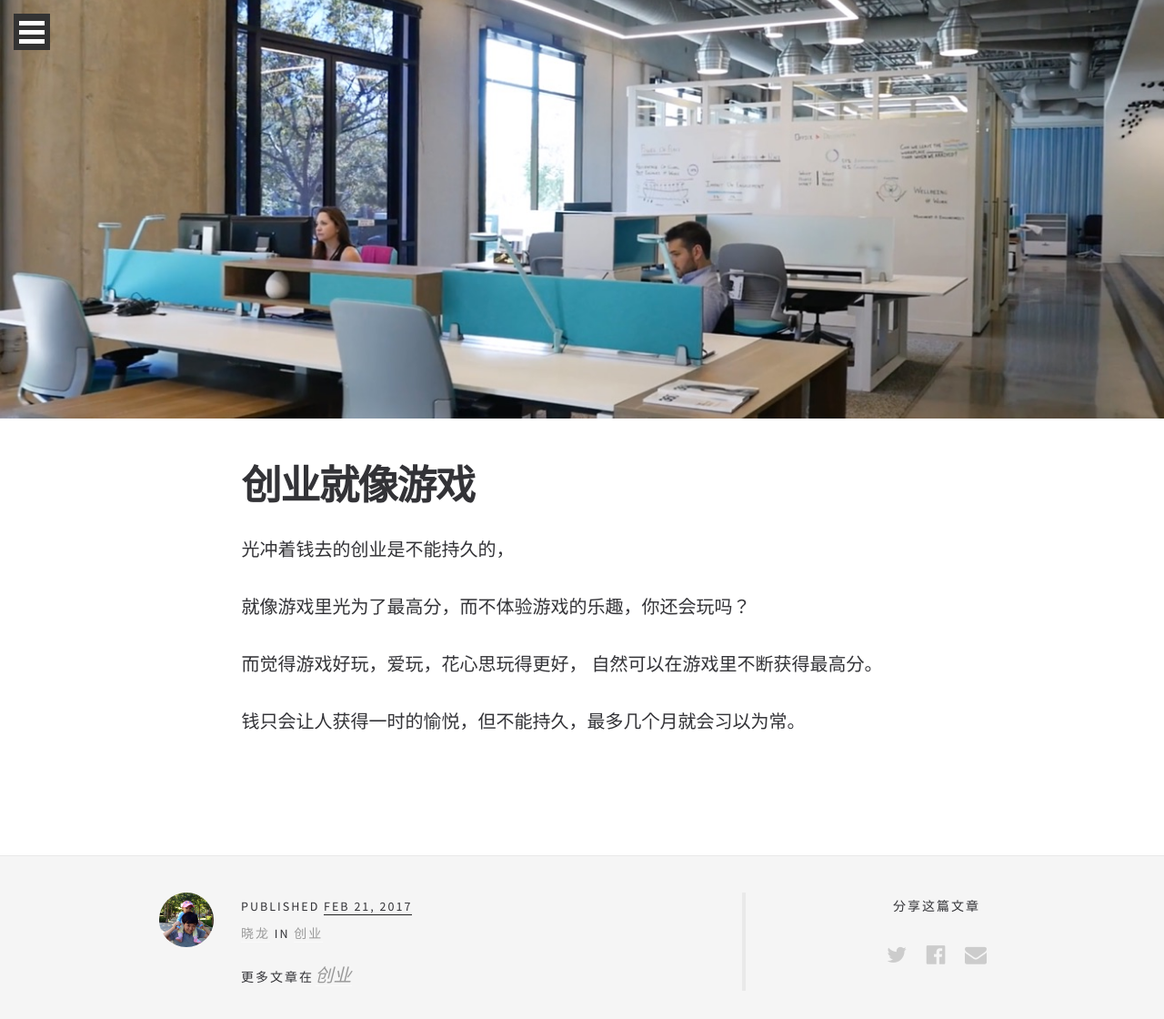
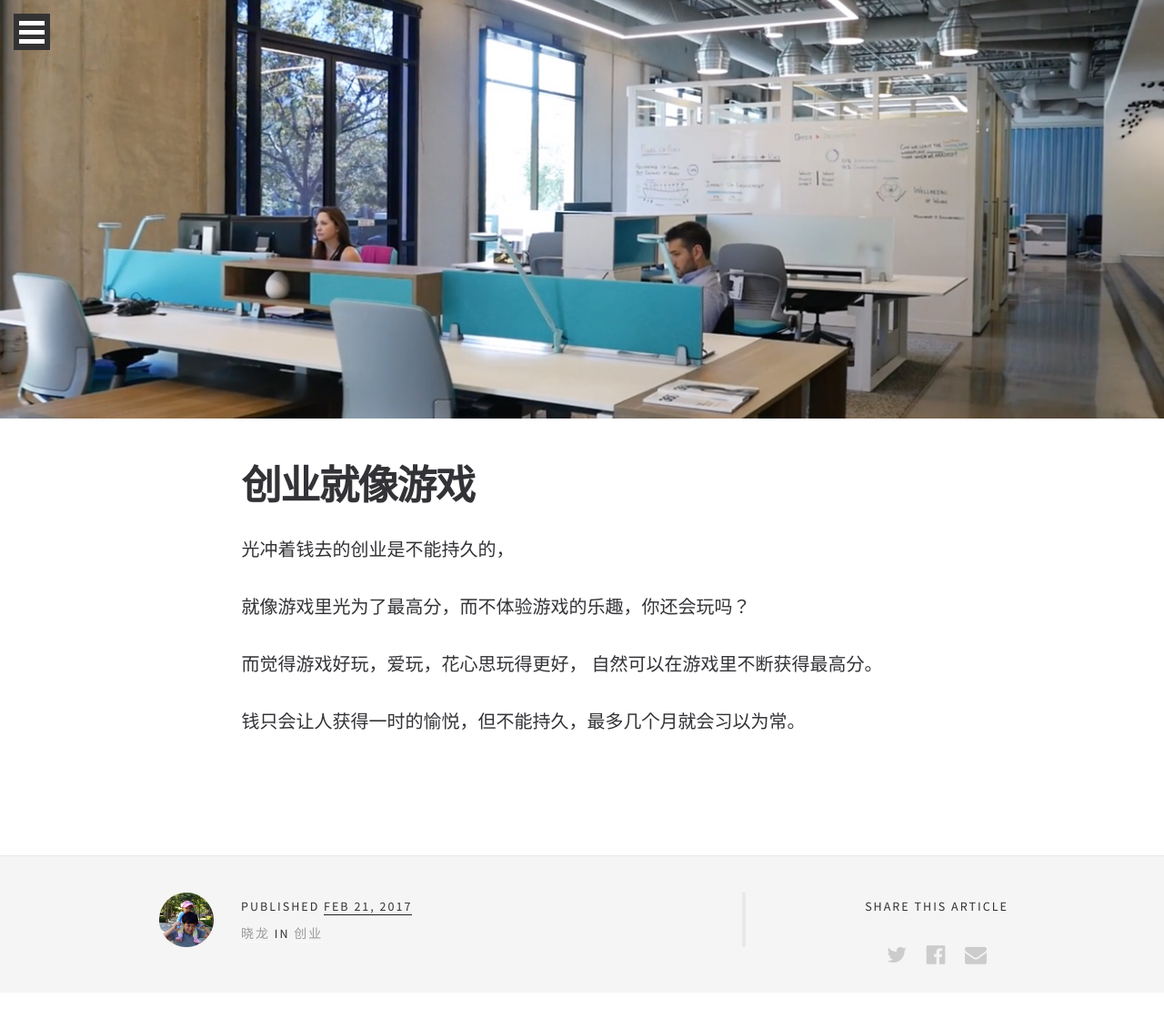
Before and after one commit to zxlive/zxlive.github.com, a Jekyll site: the page built from _posts/2016-10-29-bayesian-wifi-materials-and-methods.md, in a window 1280 px wide. Shown: the top 1120 px of the page at 91% size. Built offline with Jekyll 4.4.1, drawn with Linux system fonts in a browser that asks for light colours; some web fonts are replaced.

Commit message:
提交文章

```diff
--- a/_includes/footer-single.html
+++ b/_includes/footer-single.html
@@ -7,25 +7,11 @@
             <div class="category-list">
                 <p>Published <span>{{ page.date | date: "%b %-d, %Y" }}</span></p>
                 <p><a href="{{ page.author_url  | prepend: site.baseurl }}">{{ page.author_name | capitalize }}</a> in <a href='{{ "/category/" | append: page.categories.first | prepend: site.baseurl }}'>{{ page.categories.first | capitalize }}</a></p>
-
-                <div class="other-catergories">
-                    <h3>更多文章在</h3>
-
-                    <ul>
-                        {% for category in page.categories %}
-                        <li>
-                            <a href='{{ "/category/" | append: page.categories.first | prepend: site.baseurl }}'>{{ category | capitalize }}</a>
-                            {% if forloop.last %}{% else %},{% endif %}
-                        </li>
-                        {% endfor %}
-                    </ul>
-                </div>
-
             </div>
         </div><!-- end col -->
         <div class="col-xs-12 col-sm-4">
             <div class="social">
-                <p>分享这篇文章</a>
+                <p>Share this article</a>
                 <div class="social-links">
                     <a class="social-icon" href="#" data-platform="twitter" data-message="{{ page.social-message }}" data-url="{{ page.url | prepend: site.baseurl | prepend: site.url }}"><i class="fa fa-twitter"></i></a>
 
```
